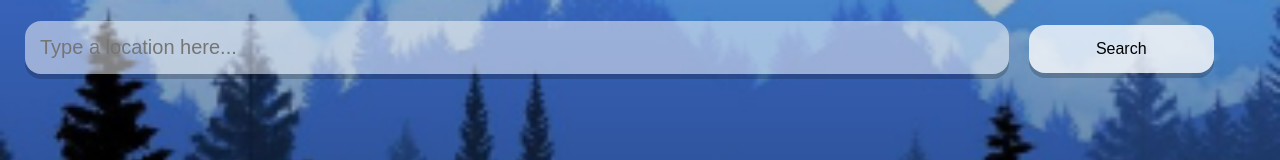
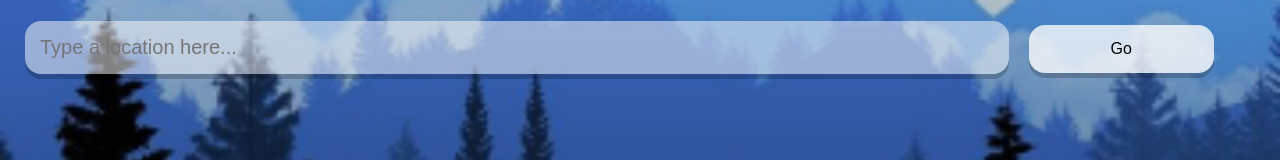
Before and after one commit to gvc222/weather-app, a React (Create React App) app: page / in a window 1280 px wide. Shown: the top 160 px of the page. Built offline with nearby package versions, Linux system fonts and the light colour scheme; no server answers; a web font is replaced by a local one.

Commit message:
"Go" button instead of "Search"

```diff
--- a/src/App.js
+++ b/src/App.js
@@ -62,7 +62,7 @@
               value={query}
               onKeyDown={search}
             />
-            <button type="submit" className='search-button'>Search</button>
+            <button type="submit" className='search-button'>Go</button>
           </div>
 
         </form>
```
